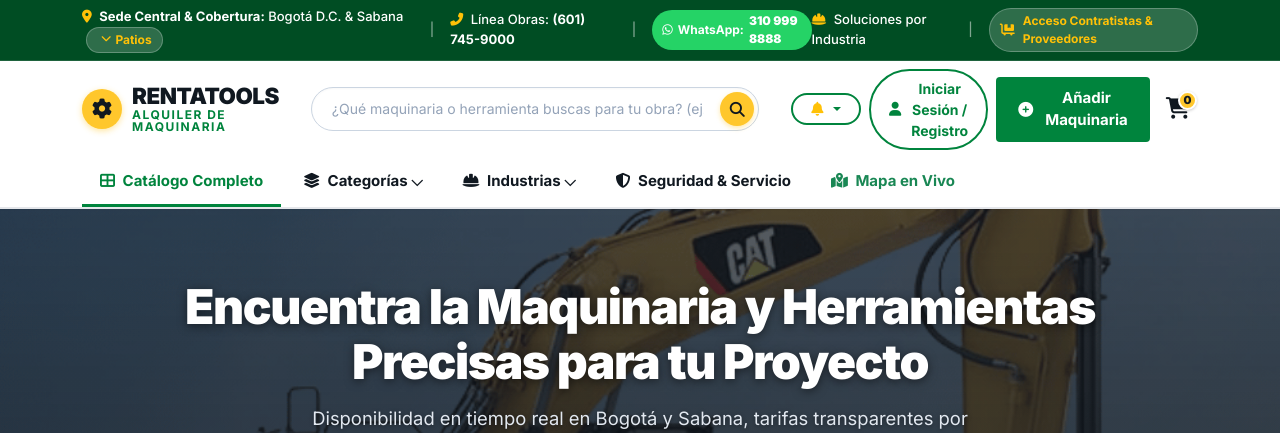
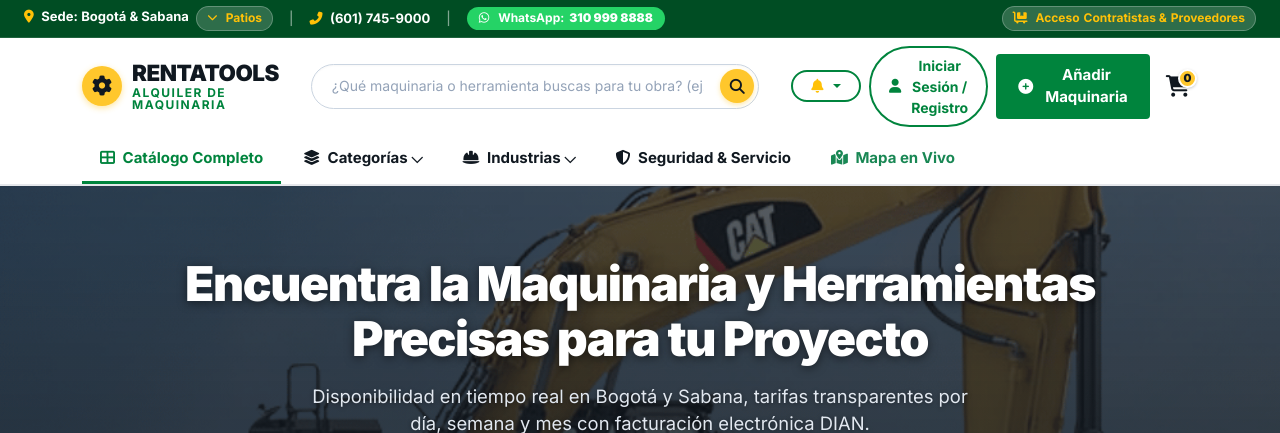
Before and after one commit to Leonardo4516/Proyecto_RentaHerramientas, a web app: page /index.html in a window 1280 px wide. Shown: the top 433 px of the page. Run offline with its HTML, style and script files only (its server is not run), Linux system fonts and the light colour scheme; data that the repository does not hold is empty; database files in the repository are not loaded; some libraries are stand-ins or nearby versions.

Commit message:
fix(frontend): resolver solapamiento entre WhatsApp y Soluciones por Industria en barra de utilidades

```diff
--- a/infrastructure/src/main/resources/static/css/sunbelt-theme.css
+++ b/infrastructure/src/main/resources/static/css/sunbelt-theme.css
@@ -95,14 +95,19 @@ h1, h2, h3, h4, h5, h6 {
   background-color: var(--sb-green-darker);
   color: #ffffff;
   font-size: 0.8125rem;
-  padding: 7px 0;
+  padding: 6px 0;
   border-bottom: 1px solid rgba(255, 255, 255, 0.12);
   font-weight: 500;
+  white-space: nowrap !important;
+  line-height: 1.4;
+}
+.sb-utility-bar * {
+  white-space: nowrap !important;
 }
 .sb-utility-bar a {
   color: #ffffff;
   text-decoration: none;
-  transition: opacity 0.2s ease;
+  transition: opacity 0.2s ease, color 0.2s ease;
 }
 .sb-utility-bar a:hover {
   opacity: 0.85;
@@ -119,6 +124,7 @@ h1, h2, h3, h4, h5, h6 {
   align-items: center;
   gap: 4px;
   transition: all 0.2s ease;
+  white-space: nowrap !important;
 }
 .sb-utility-badge:hover {
   background: var(--sb-yellow);
@@ -1466,11 +1472,12 @@ h1, h2, h3, h4, h5, h6 {
   color: #ffffff !important;
   font-size: 0.75rem;
   font-weight: 700;
-  padding: 2px 10px;
+  padding: 3px 12px;
   border-radius: 9999px;
   text-decoration: none;
   align-items: center;
   gap: 5px;
+  white-space: nowrap !important;
   transition: transform 0.15s ease, box-shadow 0.15s ease;
 }
 .sb-whatsapp-btn:hover {
--- a/infrastructure/src/main/resources/static/index.html
+++ b/infrastructure/src/main/resources/static/index.html
@@ -30,29 +30,29 @@
 
   <!-- ==================== 1. BARRA SUPERIOR DE UTILIDADES (UTILITY BAR) ==================== -->
   <div class="sb-utility-bar">
-    <div class="container-xl d-flex justify-content-between align-items-center">
-      <div class="d-flex align-items-center gap-2 gap-md-3">
-        <a href="#" onclick="App.showCoverageModal(); return false;" class="text-white text-decoration-none sb-utility-hover" title="Ver patios y zonas de cobertura en Bogotá y Sabana">
+    <div class="container-fluid px-3 px-xl-4 d-flex justify-content-between align-items-center">
+      <div class="d-flex align-items-center gap-2 gap-md-3 text-nowrap">
+        <a href="#" onclick="App.showCoverageModal(); return false;" class="text-white text-decoration-none sb-utility-hover text-nowrap" title="Ver patios y zonas de cobertura en Bogotá y Sabana">
           <i class="fa fa-map-marker-alt text-warning me-1"></i>
-          <strong>Sede Central & Cobertura:</strong> Bogotá D.C. & Sabana
-          <span class="sb-utility-badge text-warning ms-1"><i class="fa fa-chevron-down ms-1" style="font-size: 0.65rem;"></i> Patios</span>
+          <span class="d-none d-sm-inline"><strong>Sede:</strong> </span><strong>Bogotá & Sabana</strong>
+          <span class="sb-utility-badge text-warning ms-1 d-none d-sm-inline-flex"><i class="fa fa-chevron-down me-1" style="font-size: 0.65rem;"></i>Patios</span>
         </a>
         <span class="d-none d-md-inline text-white-50">|</span>
-        <a href="tel:6017459000" class="text-white text-decoration-none d-none d-md-inline sb-utility-hover" title="Llamar a línea de atención en obras">
-          <i class="fa fa-phone-alt text-warning me-1"></i> Línea Obras: <strong>(601) 745-9000</strong>
+        <a href="tel:6017459000" class="text-white text-decoration-none d-none d-md-inline sb-utility-hover text-nowrap" title="Llamar a línea de atención en obras">
+          <i class="fa fa-phone-alt text-warning me-1"></i> <span class="d-none d-xxl-inline">Línea Obras: </span><strong>(601) 745-9000</strong>
         </a>
         <span class="d-none d-lg-inline text-white-50">|</span>
-        <a href="https://wa.me/573109998888?text=Hola%20RentaTools,%20deseo%20cotizar%20maquinaria%20pesada%20para%20obra" target="_blank" rel="noopener" class="d-none d-lg-inline-flex sb-whatsapp-btn" title="Chatear con asesor técnico por WhatsApp">
-          <i class="fab fa-whatsapp"></i> WhatsApp: <strong>310 999 8888</strong>
+        <a href="https://wa.me/573109998888?text=Hola%20RentaTools,%20deseo%20cotizar%20maquinaria%20pesada%20para%20obra" target="_blank" rel="noopener" class="d-none d-lg-inline-flex sb-whatsapp-btn text-nowrap" title="Chatear con asesor técnico por WhatsApp">
+          <i class="fab fa-whatsapp me-1"></i> WhatsApp: <strong>310 999 8888</strong>
         </a>
       </div>
-      <div class="d-flex align-items-center gap-2 gap-md-3">
-        <a href="#section-industries" class="d-none d-sm-inline text-white text-decoration-none sb-utility-hover">
+      <div class="d-flex align-items-center gap-2 gap-md-3 text-nowrap">
+        <a href="#section-industries" class="d-none d-xxl-inline text-white text-decoration-none sb-utility-hover text-nowrap">
           <i class="fa fa-hard-hat text-warning me-1"></i> Soluciones por Industria
         </a>
-        <span class="d-none d-sm-inline text-white-50">|</span>
-        <a href="#" onclick="App.handleContractorQuickAccess(); return false;" class="sb-utility-badge text-warning text-decoration-none" title="Acceso para contratistas y empresas de maquinaria">
-          <i class="fa fa-dolly-flatbed me-1"></i> Acceso Contratistas & Proveedores
+        <span class="d-none d-xxl-inline text-white-50">|</span>
+        <a href="#" onclick="App.handleContractorQuickAccess(); return false;" class="sb-utility-badge text-warning text-decoration-none text-nowrap" title="Acceso para contratistas y empresas de maquinaria">
+          <i class="fa fa-dolly-flatbed me-1"></i> <span class="d-none d-xl-inline">Acceso </span><span class="d-none d-md-inline">Contratistas & </span>Proveedores
         </a>
       </div>
     </div>
```
Also changed, not shown: frontend/css/sunbelt-theme.css (+10 -3 lines), frontend/index.html (+14 -14 lines).
